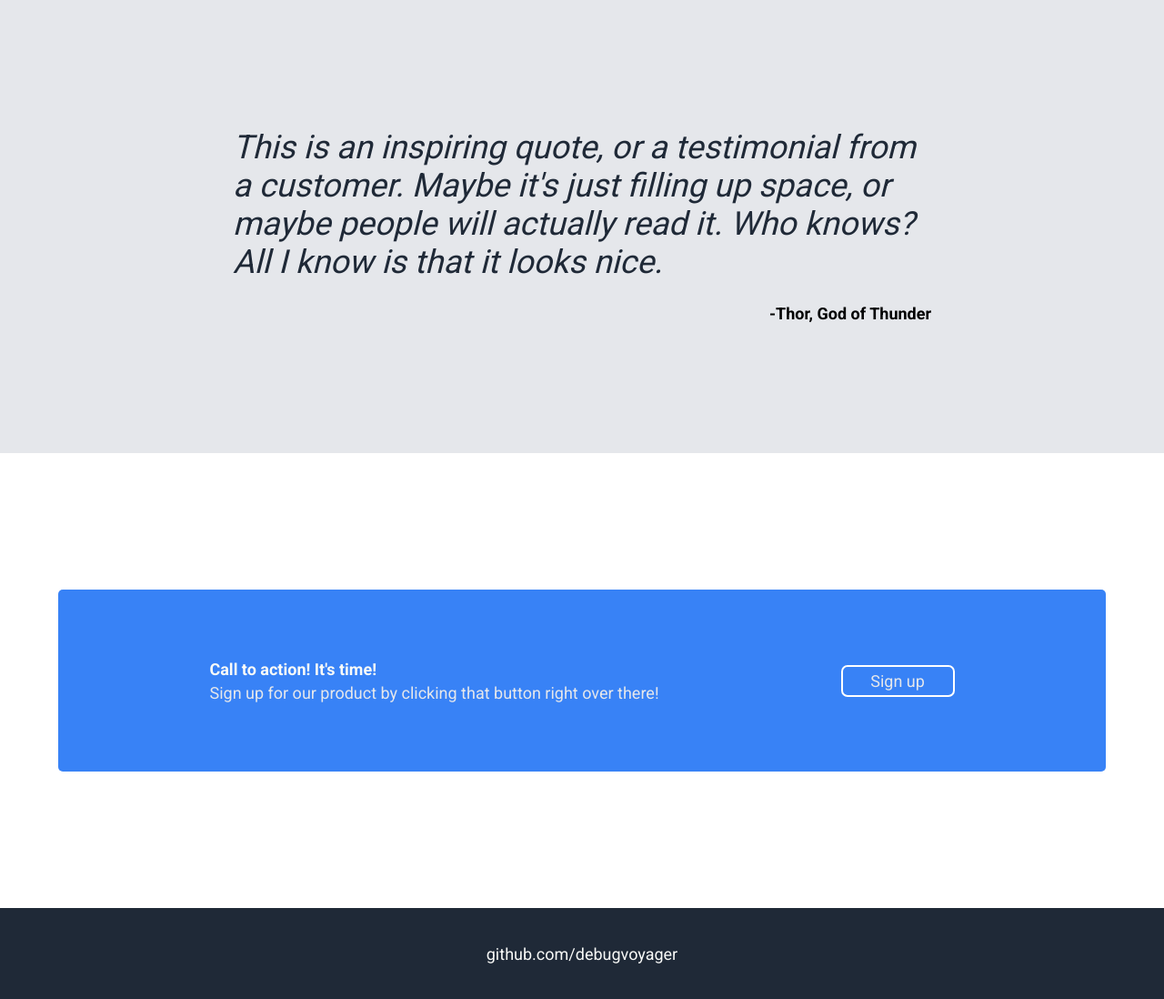
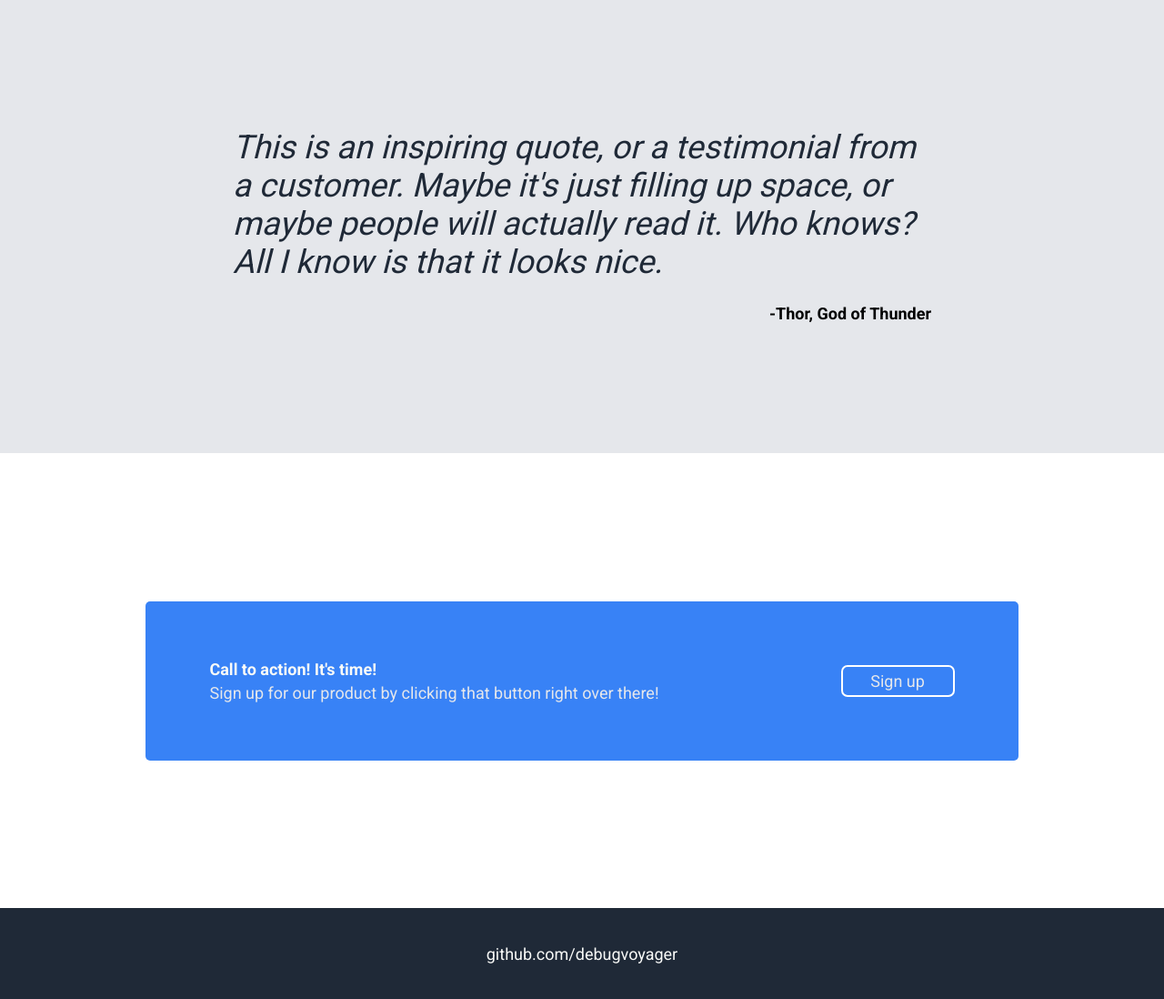
Before and after one commit to DebugVoyager/odin-landing-page, a plain HTML site: page index.html in a window 1280 px wide. Shown: the part 987-2085 px from the top of the page at 91% size. Drawn offline with Linux system fonts and the light colour scheme.

Commit message:
Change CTA box width and height for consistency

```diff
--- a/styles.css
+++ b/styles.css
@@ -197,8 +197,8 @@ img {
 }
 
 .cta-box {
-    height: 40%;
-    width: 90%;
+    height: 35%;
+    width: 75%;
     border-radius: 5px;
     background-color: #3882F6;
     display: flex;
```
